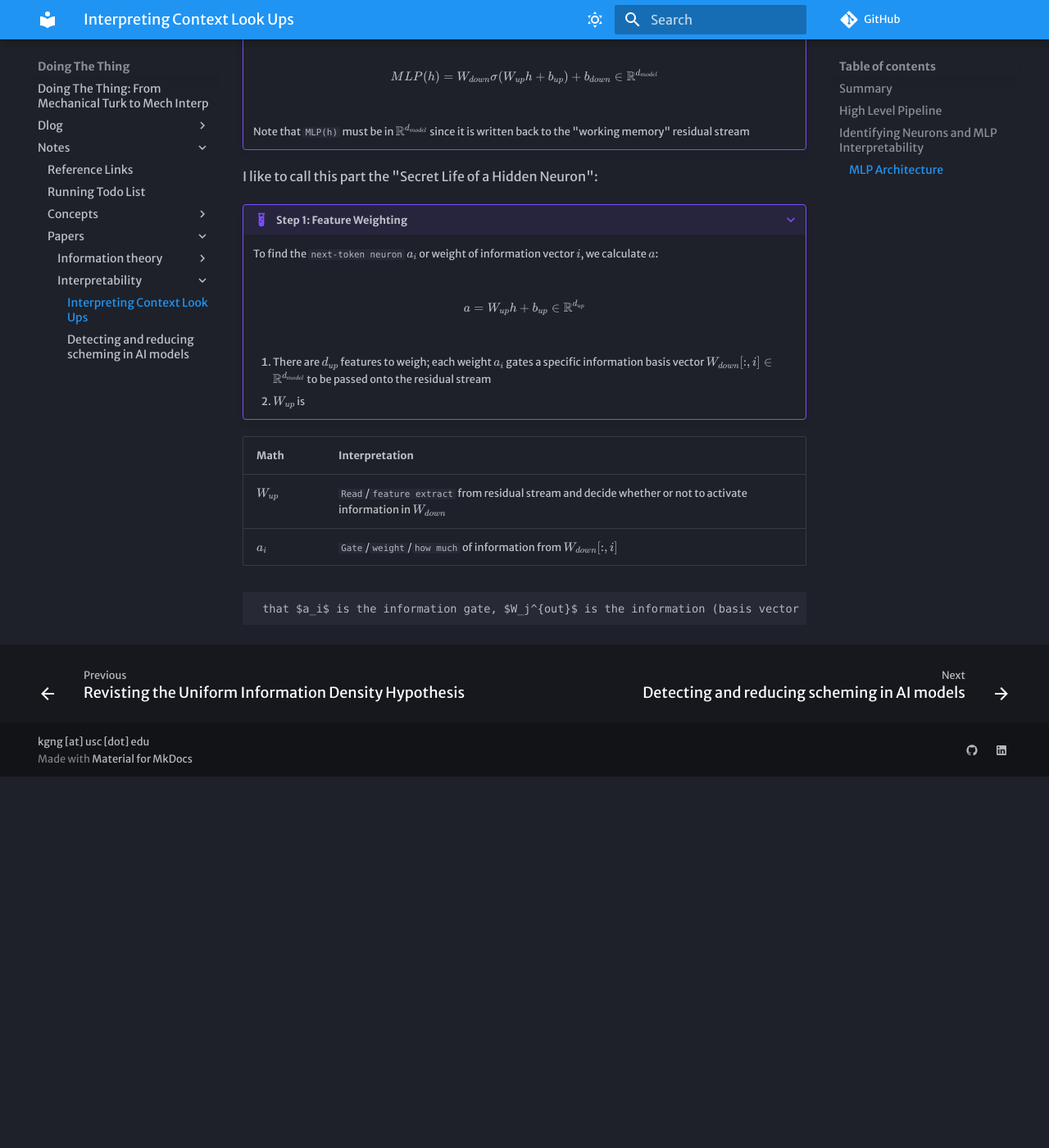
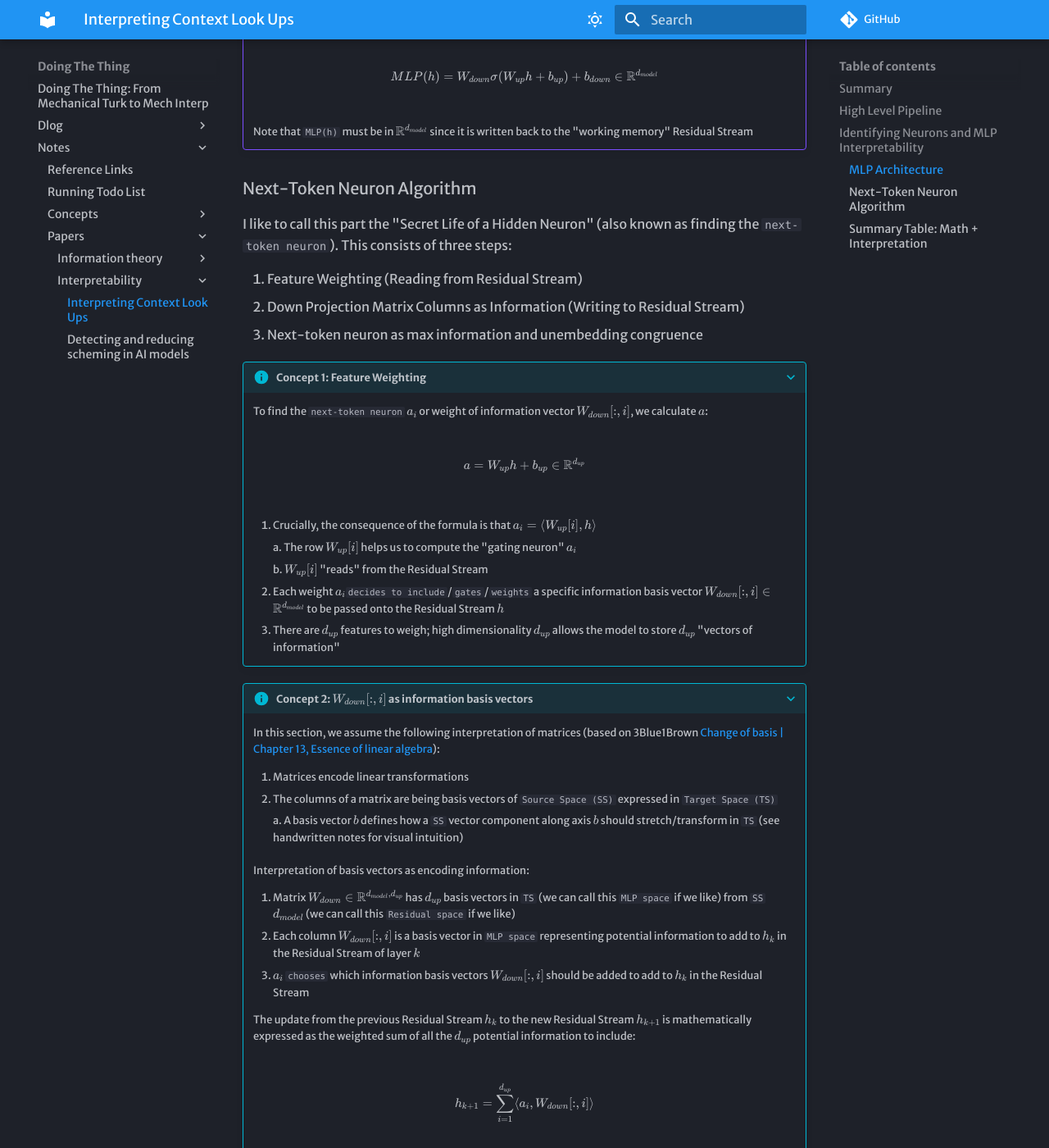
Before and after one commit to Ky-Ng/doing-the-thing, an MkDocs documentation site: the page built from docs/notes/papers/interpretability/Interpreting_Context_Look_Ups_Neo_et_al_2024.md, in a window 1280 px wide and 1400 px high, scrolled down 1226 px. Shown: the whole window at 82% size. Built offline with MkDocs 1.6.1 and Material for MkDocs 9.7.7, drawn with Linux system fonts in a browser that asks for light colours; some web fonts are replaced; comment, search, counter and statistics services are not loaded; before the commit the page ends 2173 px from its top, so only the background shows below that; some of the changed text lies outside the part shown.

Commit message:
interpretability of next token neuron

```diff
--- a/docs/notes/papers/interpretability/Interpreting_Context_Look_Ups_Neo_et_al_2024.md
+++ b/docs/notes/papers/interpretability/Interpreting_Context_Look_Ups_Neo_et_al_2024.md
@@ -34,24 +34,65 @@
 
     $$ MLP(h) = W_{down} \sigma(W_{up} h + b_{up}) + b_{down} \in \mathbb{R}^{d_{model}}$$
 
-    Note that `MLP(h)` must be in $\mathbb{R}^{d_{model}}$ since it is written back to the "working memory" residual stream
+    Note that `MLP(h)` must be in $\mathbb{R}^{d_{model}}$ since it is written back to the "working memory" Residual Stream
 
-I like to call this part the "Secret Life of a Hidden Neuron":
+### Next-Token Neuron Algorithm
+I like to call this part the "Secret Life of a Hidden Neuron" (also known as finding the `next-token neuron`). This consists of three steps:
 
-???+ example "Step 1: Feature Weighting"
-    To find the `next-token neuron` $a_i$ or weight of information vector $i$, we calculate $a$:
+1. Feature Weighting (Reading from Residual Stream)
+2. Down Projection Matrix Columns as Information (Writing to Residual Stream)
+3. Next-token neuron as max information and unembedding congruence
+
+???+ info "Concept 1: Feature Weighting"
+    To find the `next-token neuron` $a_i$ or weight of information vector $W_{down}[:,i]$, we calculate $a$:
 
     $$a = W_{up} h + b_{up} \in \mathbb{R}^{d_{up}}$$
 
-    1. There are $d_{up}$ features to weigh; each weight $a_i$ gates a specific information basis vector $W_{down}[:,i] \in \mathbb{R}^{d_{model}}$ to be passed onto the residual stream
-    2. $W_{up}$ is
+    1. Crucially, the consequence of the formula is that $a_i = \langle W_{up}[i], h \rangle$
 
+        a. The row $W_{up}[i]$ helps us to compute the "gating neuron" $a_i$
 
+        b. $W_{up}[i]$ "reads" from the Residual Stream
+
+    2. Each weight $a_i$` decides to include`/`gates`/`weights` a specific information basis vector $W_{down}[:,i] \in \mathbb{R}^{d_{model}}$ to be passed onto the Residual Stream $h$
+    3. There are $d_{up}$ features to weigh; high dimensionality $d_{up}$ allows the model to store $d_{up}$ "vectors of information"
+
+???+ info "Concept 2: $W_{down}[:,i]$ as information basis vectors"
+    In this section, we assume the following interpretation of matrices (based on 3Blue1Brown [Change of basis | Chapter 13, Essence of linear algebra](https://www.youtube.com/watch?v=P2LTAUO1TdA)):
+
+    1. Matrices encode linear transformations
+    2. The columns of a matrix are being basis vectors of `Source Space (SS)` expressed in `Target Space (TS)`
+
+        a. A basis vector $b$ defines how a `SS` vector component along axis $b$ should stretch/transform in `TS` (see handwritten notes for visual intuition)
+
+    Interpretation of basis vectors as encoding information:
+
+    1. Matrix $W_{down} \in \mathbb{R}^{d_{model}, d_{up}}$ has $d_{up}$ basis vectors in `TS` (we can call this `MLP space` if we like) from `SS` $d_{model}$ (we can call this `Residual space` if we like)
+    2. Each column $W_{down}[:,i]$ is a basis vector in `MLP space` representing potential information to add to $h_k$ in the Residual Stream of layer $k$
+    3. $a_i$ `chooses` which information basis vectors $W_{down}[:,i]$ should be added to add to $h_k$ in the Residual Stream
+
+    The update from the previous Residual Stream $h_{k}$ to the new Residual Stream $h_{k+1}$ is mathematically expressed as the weighted sum of all the $d_{up}$ potential information to include:
+
+    $$h_{k+1} = \sum_{i=1}^{d_{up}} \langle a_i, W_{down}[:,i] \rangle $$
+
+???+ example "Concept 3: Next-token Neuron = Max Congruence Score"
+    Armed with an understanding of $a_i$  $W_{down}[:,i]$ and $ W_{up}[i]$, we define the `potential` for a neuron $a_i$ to activate token $t$ as $s_i$:
+
+    $$ s_i = \underset{t \in \mathbb{V}}{max} \langle W_{down}[:, i], e^{(t)} \rangle $$
+
+    where $e^{(t)}$ = the unembedding vector for token $t$ <small>[LLM Basics: Embedding Spaces - Transformer Token Vectors Are Not Points in Space by AI Alignment Forum](https://www.alignmentforum.org/posts/pHPmMGEMYefk9jLeh/llm-basics-embedding-spaces-transformer-token-vectors-are) has a very nice introduction</small> with vocabulary $\mathbb{V}$
+
+    Since $s_i$ is not dependent on the activation/"neuron firing" of $a_i$, $s_i$ represents the congruence of the information basis vector $W_{down}[:, i]$ with the unembedding $e^{(t)}$ if the neuron were to "fire".
+
+    Thus, the next-token neuron for a token $t$ is the largest $i$ with the largest $s_i$ mathematically expressed as:
+
+    $$ \text{next-token neuron for token t} = \underset{i \in 1:d_{up}}{argmax} (s_i)$$
+
+### Summary Table: Math + Interpretation
 | Math   | Interpretation  |
 |------|------|
-| $W_{up}$ | `Read`/`feature extract` from residual stream and decide whether or not to activate information in $W_{down}$ |
-| $a_i$ | `Gate`/`weight`/`how much` of information from $W_{down}[:,i]$ |
-
-
-
-     that $a_i$ is the information gate, $W_j^{out}$ is the information (basis vector in $d_{model}$ space) and $
+| $W_{up}[i]$ | `Read`/`feature extract` from Residual Stream $h_k$ and decide whether or not to activate information in $W_{down}$ |
+| $W_{down}[:, i]$ | Information to add to the residual stream $h_{k+1}$ |
+| $\langle a_i, W_{down}[:, i] \rangle$  | `Gate`/`weight`/`how much` of information from $W_{down}[:,i]$ |
+| $h_{k+1}$ | Weighted sum of information, $W_{down}[:, i]$ to add to residual stream |
+| $s_i$ | Congruence between information in $W_{down}[:, i]$ and unembedding vector for token $t$, $e^{(t)}$ used to calcualte next-token neuron
```
